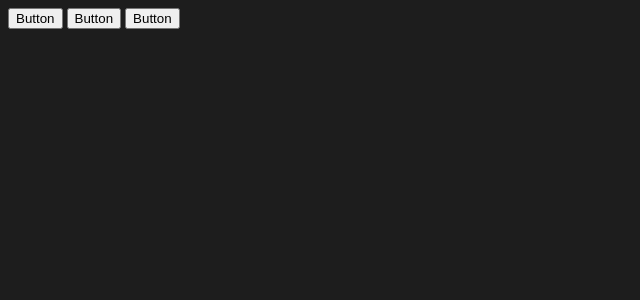
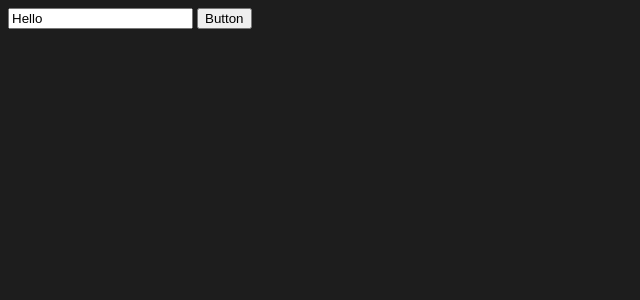
Before and after one commit to Pablo2e/curso-svelte-sveltekit, a Svelte app: page / in a window 1280 px wide. Shown: the top 300 px of the page, without its empty margins (0-640 px from the left). Built offline with nearby package versions, Linux system fonts and the light colour scheme.

Commit message:
seccion 6 54 creating a tippy action

```diff
--- a/src/App.svelte
+++ b/src/App.svelte
@@ -1,24 +1,12 @@
 <script>
-  import { onMount } from 'svelte';
-  import tippy from 'tippy.js';
-  import 'tippy.js/dist/tippy.css';
+  import tippy from './lib/actions/tippy';
 
-  let button;
-
-  onMount(() => {
-    tippy('.tooltip', {
-      content: 'tooltip content'
-    });
-    tippy(button, {
-      content: 'text'
-    });
-  });
+  let content = 'Hello';
 </script>
 
-<button class="tooltip">Button</button>
-<button class="tooltip" data-tippy-content="some other text">Button</button>
+<input bind:value={content} />
 
-<button bind:this={button}>Button</button>
+<button use:tippy={{ content, placement: 'right', theme: 'light' }}>Button</button>
 
 <style>
 </style>
--- /dev/null
+++ b/src/lib/actions/tippy.js
@@ -0,0 +1,18 @@
+import tippy from 'tippy.js';
+import 'tippy.js/dist/tippy.css';
+import 'tippy.js/themes/light.css';
+
+export default function (node, options) {
+  const instance = tippy(node, options);
+
+  return {
+    update(newOptions) {
+      // @ts-ignore
+      instance.setProps(newOptions);
+    },
+    destroy() {
+      // @ts-ignore
+      instance.destroy();
+    }
+  };
+}
```
